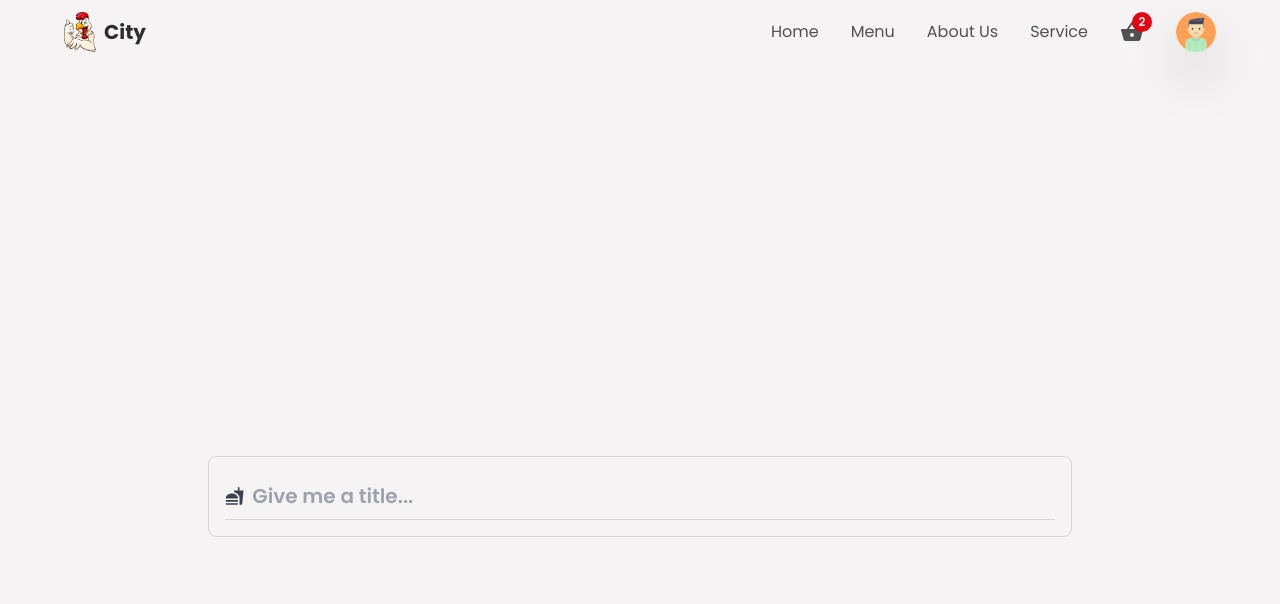
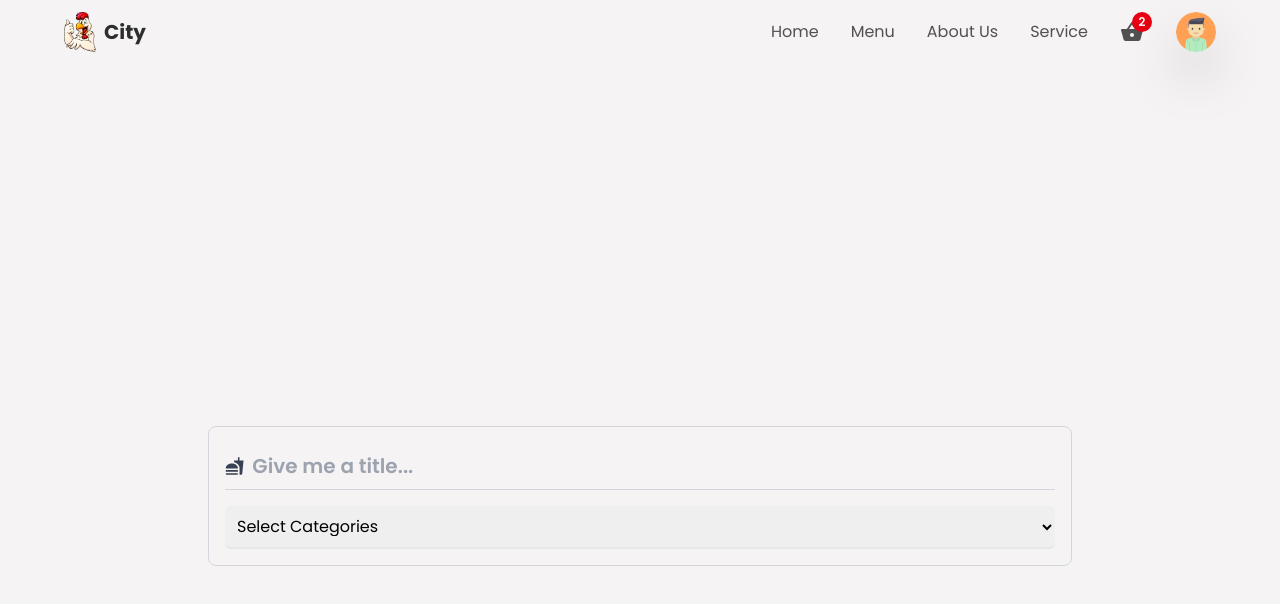
Before and after one commit to AmanpreetSingh1995/react-food-delivery-app, a React (Create React App) app: page /createItem in a window 1280 px wide. Shown: the top 604 px of the page. Built offline with nearby package versions, Linux system fonts and the light colour scheme.

Commit message:
Create Container

```diff
--- a/src/components/CreateContainer.jsx
+++ b/src/components/CreateContainer.jsx
@@ -2,6 +2,8 @@
 import { motion } from "framer-motion";
 
 import { MdFastfood } from "react-icons/md";
+
+import { categories } from "../utils/data";
 
 const CreateContainer = () => {
 	const [title, setTitle] = useState("");
@@ -16,7 +18,7 @@
 
 	return (
 		<div className="w-full min-h-screen flex items-center justify-center">
-			<div className="w-[90%] md:w-[75%] border border-gray-300 rounded-lg p-4 flex flex-col items-center justify-center">
+			<div className="w-[90%] md:w-[75%] border border-gray-300 rounded-lg p-4 flex flex-col items-center justify-center gap-4">
 				{fields && (
 					<motion.p
 						initial={{ opacity: 0 }}
@@ -40,8 +42,30 @@
 						value={title}
 						onChange={(e) => setTitle(e.target.value)}
 						placeholder="Give me a title..."
-						className="w-full h-full text-xl bg-transparent font-semibold"
+						className="w-full h-full text-xl bg-transparent font-semibold outline-none border-none placeholder:text-gray-400 text-textColor"
 					/>
+				</div>
+
+				<div className="w-full">
+					<select
+						onChange={(e) => setCategory(e.target.value)}
+						className="outline-none w-full text-base border-b-2 border-gray-200 p-2 rounded-md cursor-pointer"
+					>
+						<option value="other" className="bg-white">
+							Select Categories
+						</option>
+
+						{categories &&
+							categories.map((item) => (
+								<option
+									key={item.id}
+									className="text-base border-0 outline-none capitalize bg-white text-headingColor"
+									value={item.urlParamName}
+								>
+									{item.name}
+								</option>
+							))}
+					</select>
 				</div>
 			</div>
 		</div>
--- a/src/utils/data.js
+++ b/src/utils/data.js
@@ -33,3 +33,42 @@
 		imageSrc: Fi1,
 	},
 ];
+
+export const categories = [
+	{
+		id: 1,
+		name: "Chicken",
+		urlParamName: "chicken",
+	},
+	{
+		id: 2,
+		name: "Curry",
+		urlParamName: "curry",
+	},
+	{
+		id: 3,
+		name: "Rice",
+		urlParamName: "rice",
+	},
+	{
+		id: 4,
+		name: "Fish",
+		urlParamName: "fish",
+	},
+	{
+		id: 5,
+		name: "Fruits",
+		urlParamName: "fruits",
+	},
+	{
+		id: 6,
+		name: "Icecreams",
+		urlParamName: "icecreams",
+	},
+
+	{
+		id: 7,
+		name: "Soft Drinks",
+		urlParamName: "drinks",
+	},
+];
```
